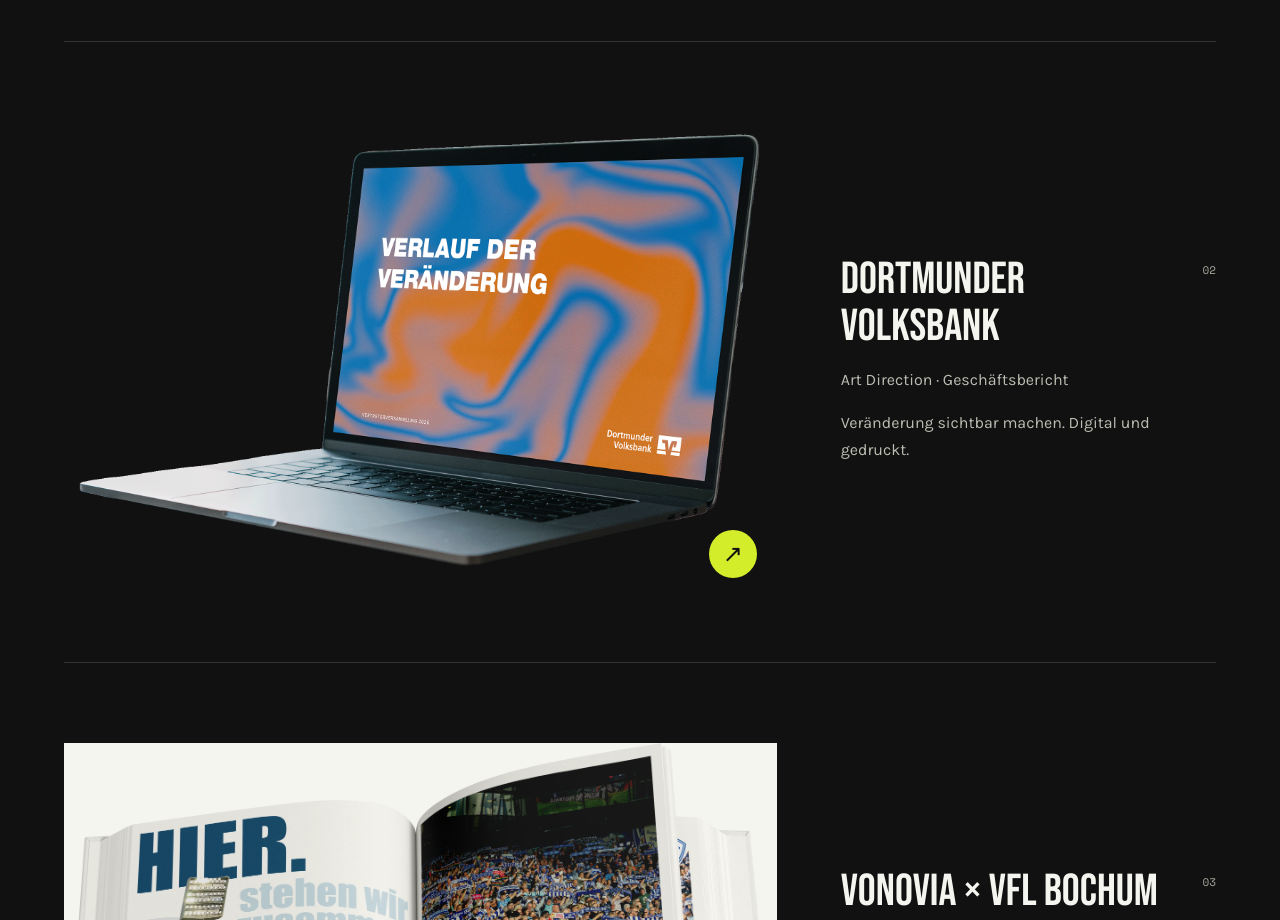
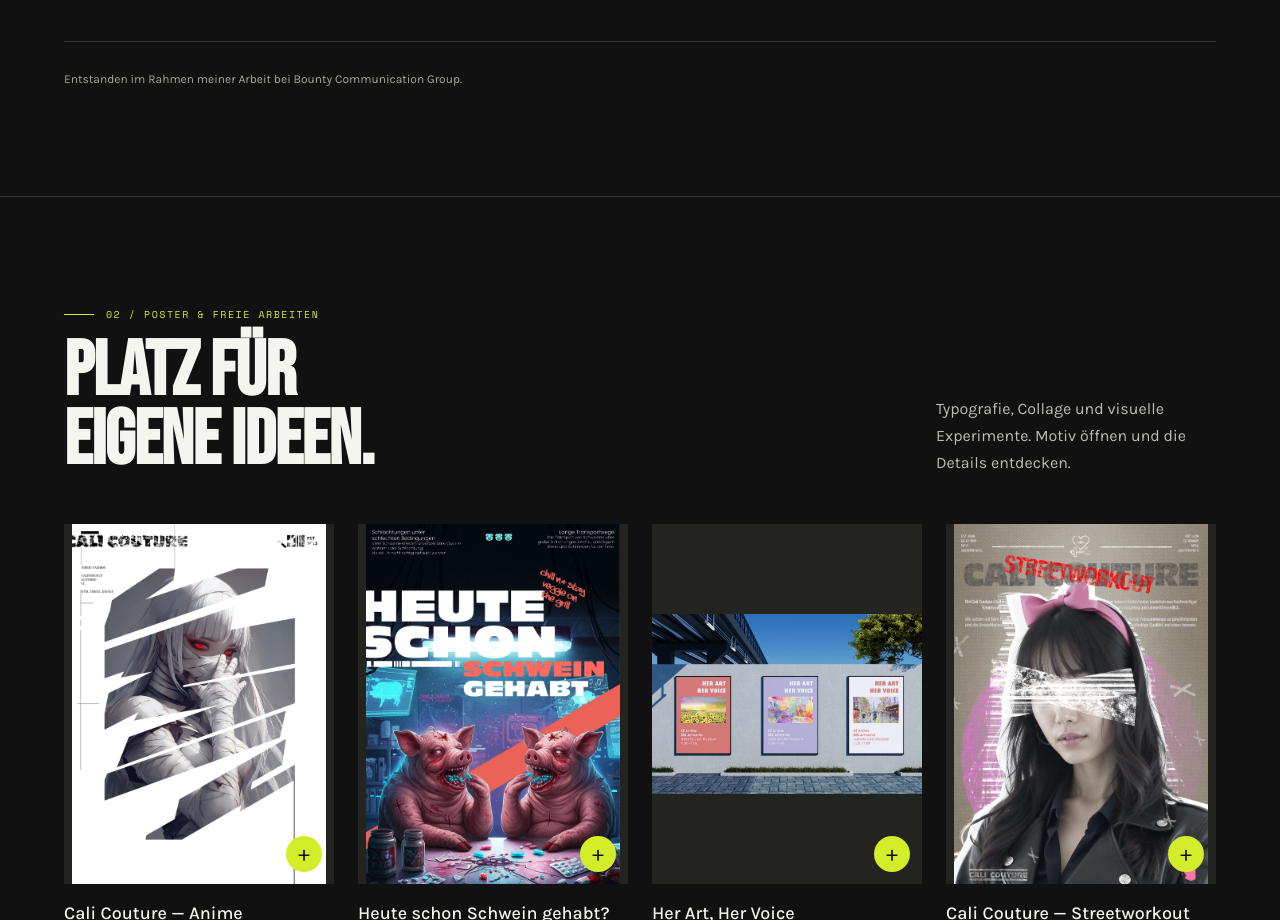
Before and after one commit to Sez-92/philgoodmedia-portfolio, a React (Vite) app: page / in a window 1280 px wide. Shown: the part 1880-2800 px from the top of the page. Built offline with nearby package versions, Linux system fonts and the light colour scheme.

Commit message:
Remove former-employer portfolio projects from website

```diff
--- a/src/App.jsx
+++ b/src/App.jsx
@@ -862,32 +862,7 @@
 
 
 const PROJECTS = [
-  {page:"glutenfry",title:"Glutenfry",description:"Eine mutige Marke für glutenfreies Soul Food.",category:"Brand Design · Packaging · Print",img:"/gf_brand.png"},
-  {page:"volksbank",title:"Dortmunder Volksbank",description:"Veränderung sichtbar machen. Digital und gedruckt.",category:"Art Direction · Geschäftsbericht",img:"/vob_laptop.png"},
-  {page:"vonovia",title:"Vonovia × VfL Bochum",description:"Fußballkultur zum Durchblättern.",category:"Editorial Design · Saisonbuch",img:"/projects/vonovia-1-detail.webp",year:"2025/26",role:"Art Direction · Editorial Design · Layout",headline:"EIN VEREIN.\nVIELE GESCHICHTEN.",intro:"Das Saisonbuch für Vonovia und den VfL Bochum 1848 verbindet Fußball, Nachbarschaft und die Emotionen des Ruhrgebiets in einem quadratischen Buchformat.",steps:[
-    ["Die Aufgabe","Ein Saisonbuch gestalten, das die Verbundenheit zwischen Hauptsponsor, Verein und Region sichtbar macht."],
-    ["Die Idee","Ein flexibles Magazinraster verbindet Bildstrecken, Spielerporträts und Infografiken. Prägnante Typografie und Cutout-Collagen geben den Geschichten ihren eigenen Rhythmus."],
-    ["Die Umsetzung","Editorial Design und Layout bis zur Druckvorstufe: Doppelseiten, Composings und ein quadratisches Sonderformat als zusammenhängendes Buchkonzept."]
-  ],images:[{src:"/projects/vonovia-1-detail.webp",alt:"Aufgeschlagenes Saisonbuch mit einer Stadion-Bildstrecke",caption:"Editorial Design: große Bilder und klare Schrifthierarchien."},{src:"/projects/vonovia-2-detail.webp",alt:"Cover-Mockup des Saisonbuchs",caption:"Ein quadratisches Buchformat für eine Saison voller Geschichten."},{src:"/projects/vonovia-3-detail.webp",alt:"Vorder- und Rückseite des Saisonbuchs Zuhause ist hier",caption:"Der Buchumschlag: Zuhause ist hier."}]},
-  {page:"salzburg",title:"Flughafen Salzburg",description:"Ein Charakter. Viele Reiseziele.",category:"Kampagne · KI-Workflow · OOH",img:"/projects/salzburg-1-detail.webp",year:"2026",role:"Art Direction · Campaign Design · KI-Workflow",headline:"FLIEG AB\nSALZBURG!",intro:"Eine humorvolle Ganzjahreskampagne zum 100-jährigen Jubiläum des Salzburg Airport. Ein wiederkehrender Affen-Charakter macht unterschiedliche Reiseziele zu einer erkennbaren Kampagnenwelt.",steps:[
-    ["Die Aufgabe","Eine Dachkampagne entwickeln, die über das gesamte Jahr für unterschiedliche Reiseziele funktioniert und die Jubiläums-CI aufgreift."],
-    ["Die Idee","Ein zentraler Charakter schafft Wiedererkennung. Neue Reiseziele und saisonale Anlässe lassen sich innerhalb derselben visuellen Sprache erzählen."],
-    ["Die Umsetzung","KI-Generierung, Prompting und Harmonisierung der Motive sowie Adaptionen für OOH-Großflächen, Print-Folder, Social Media und QR-Landingpages."]
-  ],images:[{src:"/projects/salzburg-1-detail.webp",alt:"Flieg ab Salzburg als großflächige Außenwerbung an einer Fassade",caption:"Die Kampagne im öffentlichen Raum."},{src:"/projects/salzburg-2-detail.webp",alt:"Salzburg-Kampagnenmotiv auf einer Außenwerbefläche",caption:"Wiedererkennung über verschiedene Formate hinweg."},{src:"/projects/salzburg-3-detail.webp",alt:"Weitere Anwendung der Salzburg-Flughafenkampagne",caption:"Ein konsistenter Kampagnenauftritt in weiteren Anwendungen."}]},
-  {page:"vestische",title:"125 Jahre Vestische",description:"Ein Jubiläum, das im Gedächtnis bleibt.",category:"Eventbranding · Kampagne · Print",img:"/projects/vestische-sign.webp",cutout:true,year:"125-jähriges Jubiläum",role:"Art Direction · Key Visual · Event-Werbemittel",headline:"125 JAHRE.\nMITTEN IM LEBEN.",intro:"Für das Jubiläum der Vestischen Straßenbahnen entstand ein Event- und Branding-Konzept, das regionale Verbundenheit mit einem durchgängigen visuellen Auftritt verbindet.",steps:[
-    ["Die Aufgabe","Das 125-jährige Bestehen als zusammenhängendes Markenerlebnis gestalten – im öffentlichen Raum und auf dem Veranstaltungsgelände."],
-    ["Die Idee","Ein prägnantes Jubiläumsdesign verbindet große Werbeflächen mit kleinen, persönlichen Details. So entsteht Wiedererkennung an jedem Kontaktpunkt."],
-    ["Die Umsetzung","Key Visual und Werbemittel: von Einladungen und Magazinen über Banner und Leitsysteme bis zu digitalen Adaptionen und Bus-Branding."]
-  ],images:[
-    {src:"/projects/vestische-sign.webp",cutout:true,alt:"Freigestellte Wegweiser für Bühne und Trinkplatz",caption:"Leitsystem: klare Orientierung im orangefarbenen Eventdesign."},
-    {src:"/projects/vestische-team.webp",cutout:true,alt:"Philip im Teamshirt mit dem Schriftzug Vest Team",caption:"Teamwear: ein wiedererkennbarer Auftritt für das Event-Team."},
-    {src:"/projects/vestische-tram.webp",alt:"Historische Straßenbahn mit Blumendekoration beim Vestische-Jubiläum",caption:"125 Jahre Mobilität: eine historische Straßenbahn als Teil des Events."},
-    {src:"/projects/vestische-history.webp",alt:"Beleuchtete Jubiläumswand zur Geschichte der Vestischen am Abend",caption:"Geschichte im Raum: die Jubiläumswand in der abendlichen Eventatmosphäre."},
-    {src:"/projects/vestische-table.webp",alt:"Tischgestaltung mit Blumen, orangefarbenen Details und einer Karte mit dem Wort Trinkplatz",caption:"Gestaltung bis ins Detail: das Farbkonzept auf den Tischen."},
-    {src:"/projects/vestische-food.webp",alt:"Frisch angerichtete Bowl aus dem Food-Angebot des Events",caption:"Food und Begegnung: Einblicke in den Veranstaltungstag."}
-  ]}
-
-];
+  {page:"glutenfry",title:"Glutenfry",description:"Eine mutige Marke für glutenfreies Soul Food.",category:"Brand Design · Packaging · Print",img:"/gf_brand.png"},]
 
 function ImageDetail({ image, onClose }) {
   const ref = useRef(null);
@@ -1166,10 +1141,7 @@
                   <div className="exp-item">
                     <div><div className="exp-company">Bounty Communication Group</div><div className="exp-period">2024 — heute</div></div>
                     <ul className="exp-bullets">
-                      <li>Kampagnen für den Salzburger Flughafen – Social Media, Google Ads, Print.</li>
-                      <li>Geschäftsbericht & Kampagnen für die Dortmunder Volksbank – Konzept bis Reinzeichnung.</li>
                       <li>Visuelle Auftritte für Events & Festivals – Markenentwicklung, Key Visuals, Werbemittel.</li>
-                      <li>Printprojekte: Vonovia × VfL Bochum, H. Klostermann Nachhaltigkeitsbericht.</li>
                     </ul>
                   </div>
                 </FadeIn>
```
